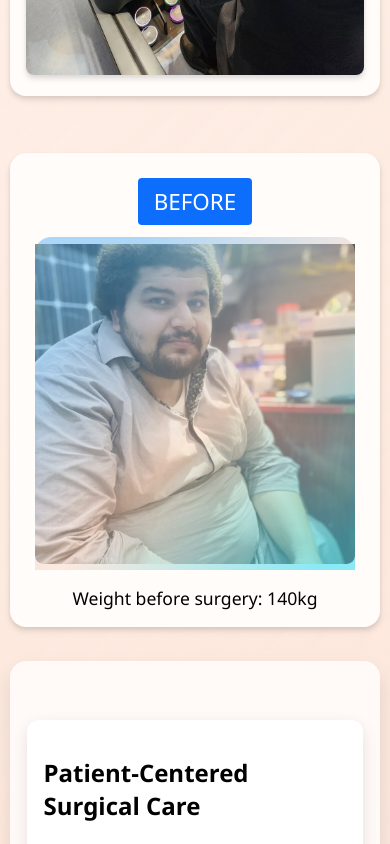
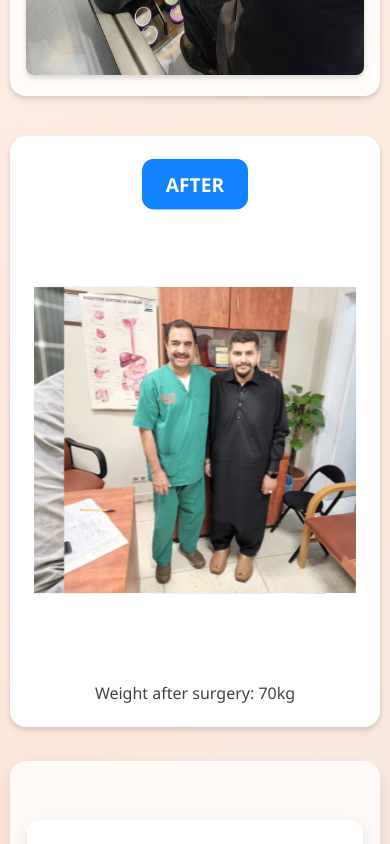
Before and after one commit to emad-siddiq/surgeon_website, a React (Create React App) app in the folder frontend/: page / in a window 390 px wide. Shown: the part 2480-3324 px from the top of the page. Built offline with nearby package versions, Linux system fonts and the light colour scheme.

Commit message:
misc changes

```diff
--- a/frontend/src/components/mobile/MobileSidebar/MobileSidebar.css
+++ b/frontend/src/components/mobile/MobileSidebar/MobileSidebar.css
@@ -2,7 +2,7 @@
 .mobile-sidebar {
   position: relative;
   overflow-x: hidden; /* Prevents horizontal overflow */
-
+  margin: 0 auto;
 }
 
 /* Hamburger menu button (☰) */
--- a/frontend/src/components/mobile/Transformations/Transformations.css
+++ b/frontend/src/components/mobile/Transformations/Transformations.css
@@ -1,258 +1,133 @@
-/* Styles applied when the screen is at least 800px wide (min-width: 800px) */
-@media (min-width: 800px) {
 .before-after-container {
     position: relative;
     overflow: hidden;
     background-color: white;
     border-radius: 1rem;
-        height: 60vh;
-        width: 800px; /* Fixed width for min-width */
-        padding: 4vh;
-        margin: 0 auto; /* Centers the container horizontally */
+    height: 80vh;
+    width: 95vw;
+    max-width: 1200px;
+    margin: 0 auto;
     display: flex;
-        justify-content: center;
     flex-direction: column;
+    align-items: center;
+    justify-content: flex-start; /* Changed from space-between to reduce bottom spacing */
+    padding: 2rem;
+    box-shadow: 0px 4px 6px rgba(0, 0, 0, 0.1),
+                0px 2px 4px rgba(0, 0, 0, 0.06);
+  }
+
+  .image-label {
+    background-color: #007bff;
+    color: white;
+    padding: 1rem 1rem 1rem 1rem; /* Increased padding for larger button */
+    border-radius: 0.75rem;
+    font-size: 1.4rem; /* Increased font size */
+    font-weight: bold;
+    text-align: center;
+    transform: translateY(0);
+    opacity: 1;
+    transition: all 1s ease-in-out; /* Slowed down from 0.6s to 1s */
+    z-index: 10;
+  }
+
+  .image-label.transitioning {
+    opacity: 0;
+    transform: translateY(-20px);
   }
 
   .image-wrapper {
     position: relative;
     width: 100%;
     height: 100%;
-        min-height: 500px;
+    display: flex;
+    justify-content: center;
+    align-items: center;
     overflow: hidden;
-        display: flex; /* Use flexbox */
-        justify-content: center; /* Center horizontally */
-        align-items: center; /* Center vertically */
-        margin: 0 auto; /* Centers the image-wrapper horizontally within its parent */
+    margin: 0.5rem 0; /* Reduced from 1rem */
   }
 
-    .image-wrapper > img {
-        padding-top: 10vh;
-        border-radius: 1vh;
-        transition: opacity 1s;
+  .slide-container {
+    position: absolute;
+    top: 0;
+    left: 0;
     width: 100%;
-        height: auto;
+    height: 100%;
+    display: flex;
+    justify-content: center;
+    align-items: center;
+    transition: transform 1s ease-in-out; /* Slowed down from 0.6s to 1s */
   }
 
-    .image-label-container {
-        position: absolute;
-        display: flex;
-        justify-content: center;
-        width: 100%;
+  .transition-image {
+    max-width: 90%;
+    max-height: 90%;
+    object-fit: contain;
+  }
+
+  /* Sliding animations */
+  .sliding-out-left {
+    transform: translateX(-100%);
+  }
+
+  .sliding-in-left {
+    transform: translateX(0);
+  }
+
+  .sliding-out-right {
+    transform: translateX(100%);
+  }
+
+  .sliding-in-right {
+    transform: translateX(0);
+  }
+
+  /* Initial positions */
+  .slide-container:not(.sliding-out-left):not(.sliding-out-right):not(.sliding-in-left):not(.sliding-in-right) {
+    transform: translateX(0);
+  }
+
+  .slide-container.sliding-in-left {
+    transform: translateX(100%);
+  }
+
+  .slide-container.sliding-in-right {
+    transform: translateX(-100%);
+  }
+
+  .image-description {
+    margin-top: 1rem; /* Reduced from 1.5rem */
+    text-align: center;
+    font-size: 1.2rem;
+    color: #333;
+    transform: translateY(0);
+    opacity: 1;
+    transition: all 1s ease-in-out; /* Slowed down from 0.6s to 1s */
+  }
+
+  .image-description.transitioning {
+    opacity: 0;
+    transform: translateY(20px);
+  }
+
+
+    .before-after-container {
+      height: 70vh;
+      width: 95vw;
+      padding: 1.5rem;
     }
 
     .image-label {
-        background-color: rgba(0, 0, 0, 0.5);
-        color: white;
-        padding: 0.5rem 1rem;
-        border-radius: 0.25rem;
-        font-size: 1.3rem;
-        text-align: center;
-        opacity: 1;
-        transition: opacity 1s;
+      padding: 0.75rem 1.5rem; /* Adjusted for mobile but still larger than original */
+      font-size: 1.2rem;
+      margin-bottom: 0rem;
     }
 
-    .transition-overlay {
-        position: absolute;
-        top: 0;
-        right: 0;
-        width: 100%;
-        height: 100%;
-        background: rgba(0, 0, 0, 0.2); /* Default overlay */
-        animation-timing-function: ease-in-out;
-        border-radius: 1rem;
-        transition: right 0s, background 1s;
-    }
-
-    .slide-in {
-        animation: slideInFromRight 1s forwards;
-        background: rgba(61, 221, 242, 0.8); /* Final overlay color */
-    }
-
-    .slide-out {
-        animation: slideOutToLeft 1s forwards;
-        background: rgba(44, 193, 247, 0.2); /* Fade back */
-    }
-
-    @keyframes slideInFromRight {
-        0% {
-            right: -100%;
-            background: rgba(48, 159, 243, 0.2); /* Initial color */
-        }
-        100% {
-            right: 0;
-            background: rgba(48, 159, 243, 0.9); /* Final color */
-        }
-    }
-
-    @keyframes slideOutToLeft {
-        0% {
-            right: 0;
-            background: rgba(48, 159, 243, 0.9); /* Initial color */
-        }
-        100% {
-            right: 100%;
-            background: rgba(48, 159, 243, 0.2); /* Faded */
-        }
-    }
-
-    .hide-label .image-label {
-        opacity: 0.5;
-        transition: opacity 1s;
+    .transition-image {
+      max-width: 95%;
+      max-height: 95%;
     }
 
     .image-description {
-        text-align: center;
-        font-size: 1.2rem;
-        margin-top: 1rem;
+      font-size: 1rem;
+      margin-top: 0.75rem;
     }
-}
-
-/* Styles applied when the screen is at most 800px wide (max-width: 800px) */
-@media (max-width: 800px) {
-    .before-after-container {
-        position: relative;
-        overflow: hidden;
-        background-color: white;
-        border-radius: 1rem;
-        min-height: 300px;
-        width: 95vw; /* Relative width for smaller screens */
-        padding: 2vh;
-        margin: 0 auto; /* Centers the container horizontally */
-        display: flex;
-        justify-content: center;
-        flex-direction: column;
-        background: rgb(255, 252, 250);
-        box-shadow: 0px 4px 6px rgba(0, 0, 0, 0.1),
-                    0px 2px 4px rgba(0, 0, 0, 0.06);
-        margin-top: 2vh;
-        align-items: center;
-    }
-
-    .image-wrapper {
-        position: relative;
-        width: 95%; /* Adjust width for responsiveness */
-        height: 100%;
-        min-height: 400px; /* Adjust height for smaller screens */
-        overflow: hidden;
-        display: flex; /* Use flexbox */
-        justify-content: center; /* Center horizontally */
-        align-items: center; /* Center vertically */
-        margin: 0 auto; /* Centers the image-wrapper horizontally within its parent */
-    }
-
-    .image-wrapper > img {
-        padding-top: 8vh;
-        border-radius: 1vh;
-        transition: opacity 1s;
-        width: 100%;
-        height: auto;
-    }
-
-    .image-label-container {
-        position: absolute;
-        top: 1vh;
-        display: flex;
-        justify-content: center;
-        width: 100%;
-        align-items: center;
-    }
-
-    .image-label {
-        background: linear-gradient(
-          90deg,
-          rgba(13, 110, 253, 1) 8%,
-          rgba(13, 110, 253, 1) 17%,
-          rgba(13, 110, 253, 1) 80%,
-          rgba(13, 110, 253, 1) 92%
-      );
-        color: white;
-        padding: 0.5rem 1rem;
-        border-radius: 0.25rem;
-        font-size: 1.4rem;
-        text-align: center;
-        opacity: 1;
-        transition: opacity 1s;
-    }
-
-    .transition-overlay {
-        position: absolute;
-        top: 8vh;
-        right: 0;
-        width: 100%;
-        height: 100%;
-        background:
-      linear-gradient(
-        136.47deg,
-        rgba(48, 159, 243, 0.2) 15%,
-        rgba(255, 213, 192, 0.3) 50%,
-        rgba(61, 221, 242, 0.4) 85%
-      );
-        padding-top: 10vh;
-        z-index: 2;
-        animation-timing-function: linear;
-        border-radius: 1rem;
-        transition: none; /* Removes sudden blending issues */
-    }
-
-    .slide-in {
-        animation: slideInFromRight 1s forwards;
-    }
-
-    .slide-out {
-        animation: slideOutToLeft 1s forwards;
-    }
-
-    @keyframes slideInFromRight {
-        0% {
-            right: -100%;
-            background:
-              linear-gradient(
-                136.47deg,
-                rgba(48, 159, 243, 0.2) 15%,
-                rgba(255, 213, 192, 0.2) 50%,
-                rgba(61, 221, 242, 0.2) 85%
-              );
-        }
-        100% {
-            right: 0;
-            background:
-              linear-gradient(
-                136.47deg,
-                rgba(48, 159, 243, 0.4) 15%,
-                rgba(255, 213, 192, 0.5) 50%,
-                rgba(61, 221, 242, 0.6) 85%
-              );
-        }
-    }
-
-    @keyframes slideOutToLeft {
-        0% {
-            right: 0;
-            background:
-              linear-gradient(
-                136.47deg,
-                rgba(48, 159, 243, 0.4) 15%,
-                rgba(255, 213, 192, 0.5) 50%,
-                rgba(61, 221, 242, 0.6) 85%
-              );
-        }
-        100% {
-            right: 100%;
-            background:
-              linear-gradient(
-                136.47deg,
-                rgba(48, 159, 243, 0.2) 15%,
-                rgba(255, 213, 192, 0.3) 50%,
-                rgba(61, 221, 242, 0.4) 85%
-              );
-        }
-    }
-
-    .image-description {
-        text-align: center;
-        font-size: 1.1rem;
-        font-weight: 500;
-        margin-top: 1rem;
-    }
-}
--- a/frontend/src/components/mobile/Transformations/Transformations.jsx
+++ b/frontend/src/components/mobile/Transformations/Transformations.jsx
@@ -1,13 +1,11 @@
 import React, { useState, useEffect } from 'react';
 import './Transformations.css';
-import before_1 from "./../../../assets/images/before_after/before_1.jpg"
-import before_2 from "./../../../assets/images/before_after/before_2.jpg"
-import before_3 from "./../../../assets/images/before_after/before_3.png"
-import after_1 from "./../../../assets/images/before_after/after_1.jpg"
-import after_2 from "./../../../assets/images/before_after/after_2.jpg"
-import after_3 from "./../../../assets/images/before_after/after_3.png"
+import before_1 from "./../../../assets/images/before_after/before_1.jpg";
+import before_2 from "./../../../assets/images/before_after/before_2.jpg";
+import after_1 from "./../../../assets/images/before_after/after_1.jpg";
+import after_2 from "./../../../assets/images/before_after/after_2.jpg";
 
-const BeforeAfterComponent = () => {
+const Transformations = () => {
   const images = [
     {
       src: before_1,
@@ -32,47 +30,57 @@ const BeforeAfterComponent = () => {
   ];
 
   const [currentImageIndex, setCurrentImageIndex] = useState(0);
-  const [animationKey, setAnimationKey] = useState(0);
+  const [prevImageIndex, setPrevImageIndex] = useState(images.length - 1);
   const [isTransitioning, setIsTransitioning] = useState(false);
+  const [slideDirection, setSlideDirection] = useState('left');
 
   useEffect(() => {
-    const transitionInterval = setInterval(() => {
+    const interval = setInterval(() => {
+      setPrevImageIndex(currentImageIndex);
       setIsTransitioning(true);
-      setAnimationKey((prev) => prev + 1);
+      setSlideDirection('left');
 
       setTimeout(() => {
-        setCurrentImageIndex((prev) => (prev + 1) % images.length);
+        setCurrentImageIndex((prevIndex) => (prevIndex + 1) % images.length);
         setIsTransitioning(false);
-      }, 2000); // Match the animation duration
-    }, 5000); // Adjust the interval for better timing
+      }, 1000); // Increased from 600 to 1000ms to match slower CSS transition
+    }, 5000);
 
-    return () => clearInterval(transitionInterval);
-  }, [images.length]);
+    return () => clearInterval(interval);
+  }, [currentImageIndex, images.length]);
 
   const currentImage = images[currentImageIndex];
+  const prevImage = images[prevImageIndex];
 
   return (
     <div className="before-after-container">
-      <div className="image-wrapper" key={animationKey}>
-        <div className={`transition-overlay ${isTransitioning ? 'slide-in' : 'slide-out'}`}></div>
+      <div className={`image-label ${isTransitioning ? 'transitioning' : ''}`}>
+        {currentImage.type.toUpperCase()}
+      </div>
 
-        <div className={`image-label-container ${isTransitioning ? 'hide-label' : ''}`}>
-          <div className="image-label">
-            {currentImage.type === 'before' ? 'BEFORE' : 'AFTER'}
-          </div>
+      <div className="image-wrapper">
+        <div className={`slide-container ${isTransitioning ? 'sliding-out-' + slideDirection : ''}`}>
+          <img
+            src={prevImage.src}
+            alt={prevImage.description}
+            className="transition-image"
+          />
         </div>
 
-        <img
-          src={currentImage.src}
-          alt={currentImage.description}
-          className="transition-image"
-        />
+        <div className={`slide-container ${isTransitioning ? 'sliding-in-' + slideDirection : ''}`}>
+          <img
+            src={currentImage.src}
+            alt={currentImage.description}
+            className="transition-image"
+          />
+        </div>
       </div>
-      <div className="image-description">
-          {currentImage.description}
+
+      <div className={`image-description ${isTransitioning ? 'transitioning' : ''}`}>
+        {currentImage.description}
       </div>
     </div>
   );
 };
 
-export default BeforeAfterComponent;
+export default Transformations;
--- a/frontend/src/components/web/ServiceOfferings/ServiceOfferings.jsx
+++ b/frontend/src/components/web/ServiceOfferings/ServiceOfferings.jsx
@@ -11,7 +11,7 @@ const ServiceOfferings = () => {
   ];
 
   const surgicalServices = [
-    { name: 'Gall Bladder Surgery', count: serviceCounts[0], speed: 50 },
+    { name: '(Gall Bladder Surgery) Laparoscopic Cholecystectomy', count: serviceCounts[0], speed: 50 },
     { name: 'Appendix Surgery', count: serviceCounts[1], speed: 120 },
     { name: 'Laparoscopic Surgery', count: serviceCounts[2], speed: 80 },
     { name: 'Colon Surgery', count: serviceCounts[3], speed: 90 },
--- a/frontend/src/index.css
+++ b/frontend/src/index.css
@@ -1,15 +1,24 @@
-body {
+html, body {
   margin: 0;
+  padding: 0;
+  width: 100%;
+  max-width: 100vw;
+  overflow-x: hidden;
   -webkit-font-smoothing: antialiased;
   -moz-osx-font-smoothing: grayscale;
   font-family: "Segoe UI", Roboto, system-ui, -apple-system, "Helvetica Neue", "Noto Sans", "Liberation Sans", Arial, sans-serif, "Apple Color Emoji", "Segoe UI Emoji", "Segoe UI Symbol", "Noto Color Emoji";
 
   background:
-    linear-gradient(136.47deg, rgba(254, 248, 243, 0.8) 15.41%, rgba(251, 223, 209, 0.6) 38%, rgba(200,228,255,0.4) 60.14%), /* bottom right with lighter blue */
-    linear-gradient(121.21deg, rgba(126,203,255,0.2) -17.31%, rgba(255,240,230,0.8) 26.37%, #ffffff 65.87%), /* top left */
-    linear-gradient(224.18deg, #ffffff 15.41%, rgba(255,213,192,0.2) 38%, rgba(180,220,250,0.3) 60.14%), /* bottom left with lighter blue */
-    linear-gradient(45deg, rgba(255,189,151,0.5), rgba(255,229,204,0.5)); /* top right peach gradient */
+    linear-gradient(136.47deg, rgba(254, 248, 243, 0.8) 15.41%, rgba(251, 223, 209, 0.6) 38%, rgba(200,228,255,0.4) 60.14%),
+    linear-gradient(121.21deg, rgba(126,203,255,0.2) -17.31%, rgba(255,240,230,0.8) 26.37%, #ffffff 65.87%),
+    linear-gradient(224.18deg, #ffffff 15.41%, rgba(255,213,192,0.2) 38%, rgba(180,220,250,0.3) 60.14%),
+    linear-gradient(45deg, rgba(255,189,151,0.5), rgba(255,229,204,0.5));
   background-blend-mode: normal;
+  box-sizing: border-box;
+}
+
+*, *::before, *::after {
+  box-sizing: inherit;
 }
 
 code {
```
Also changed, not shown: frontend/src/App.css (+9 -1 lines), frontend/src/components/web/Distinctions/Distinctions.css (+7 -5 lines), frontend/src/components/web/Location/Location.css (+8 -4 lines), frontend/src/components/web/Location/Location.jsx (+27 -2 lines). Lines whose indentation alone changed are shown as unchanged.
